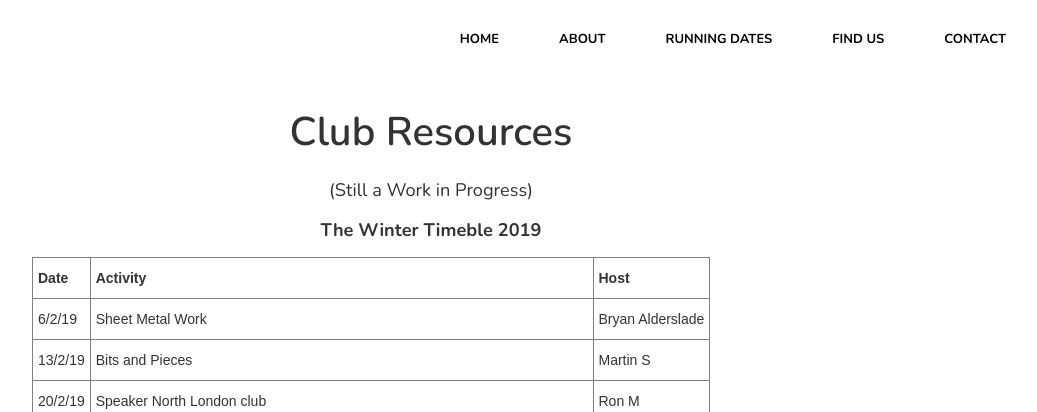
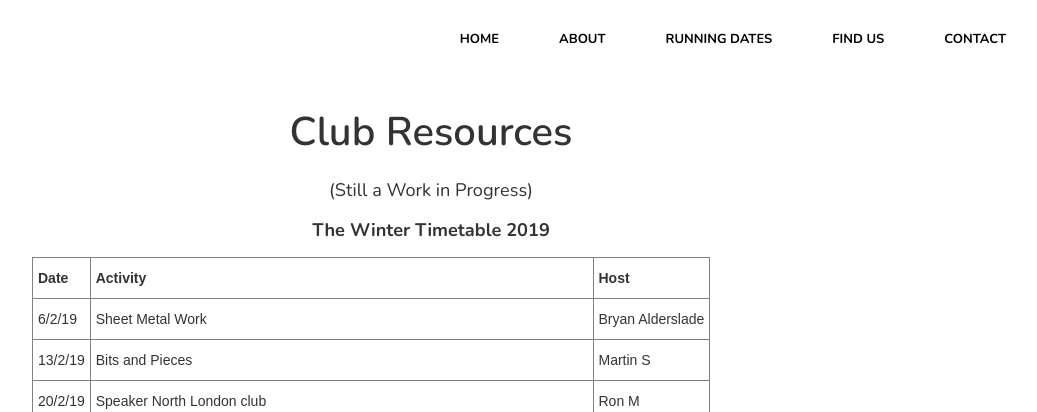
Before and after one commit to CDMEC/New-CDMEC, a Jekyll site: the page built from club-resources.md, in a window 1280 px wide. Shown: the top 412 px of the page, without its empty margins (209-1246 px from the left). Built offline with Jekyll 4.4.1, drawn with Linux system fonts in a browser that asks for light colours.

Commit message:
Update club-resources.md
spellcheck-alex

```diff
--- a/club-resources.md
+++ b/club-resources.md
@@ -6,7 +6,7 @@ permalink: /club-resources/
 
 <span style="font-size: 1.3em;">(Still a Work in Progress)
 
-<span style="font-size: 1.3em;"><b>The Winter Timeble 2019</b>
+<span style="font-size: 1.3em;"><b>The Winter Timetable 2019</b>
 
 
 <style type="text/css">
@@ -39,7 +39,7 @@ permalink: /club-resources/
   </tr>
   <tr>
     <td class="tg-0pky">27/2/19</td>
-    <td class="tg-0pky">Nuts and Natter -  wheels and profiles</td>
+    <td class="tg-0pky">Nuts and Natter - wheels and profiles</td>
     <td class="tg-0pky">Ron M</td>
   </tr>
   <tr>
```
